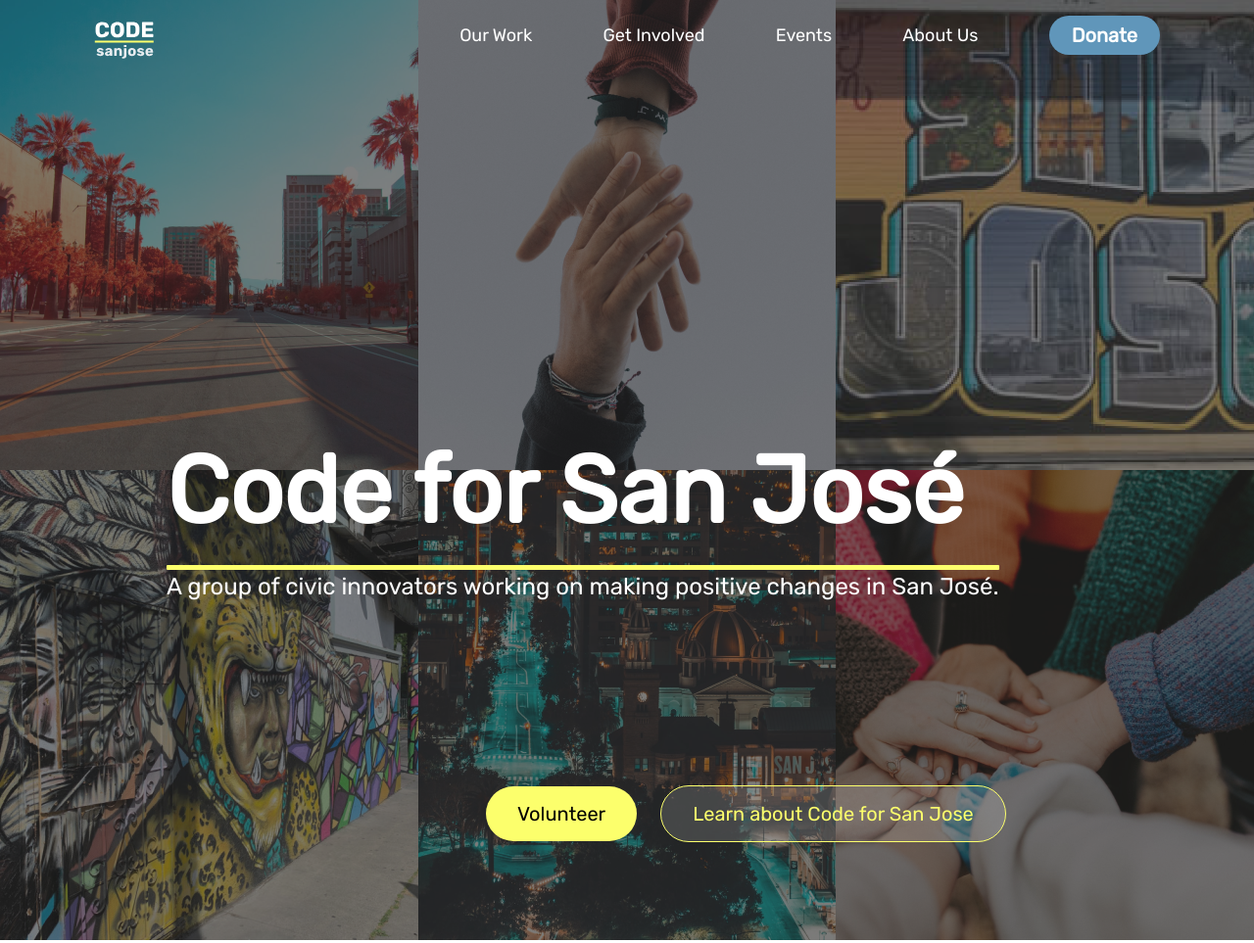
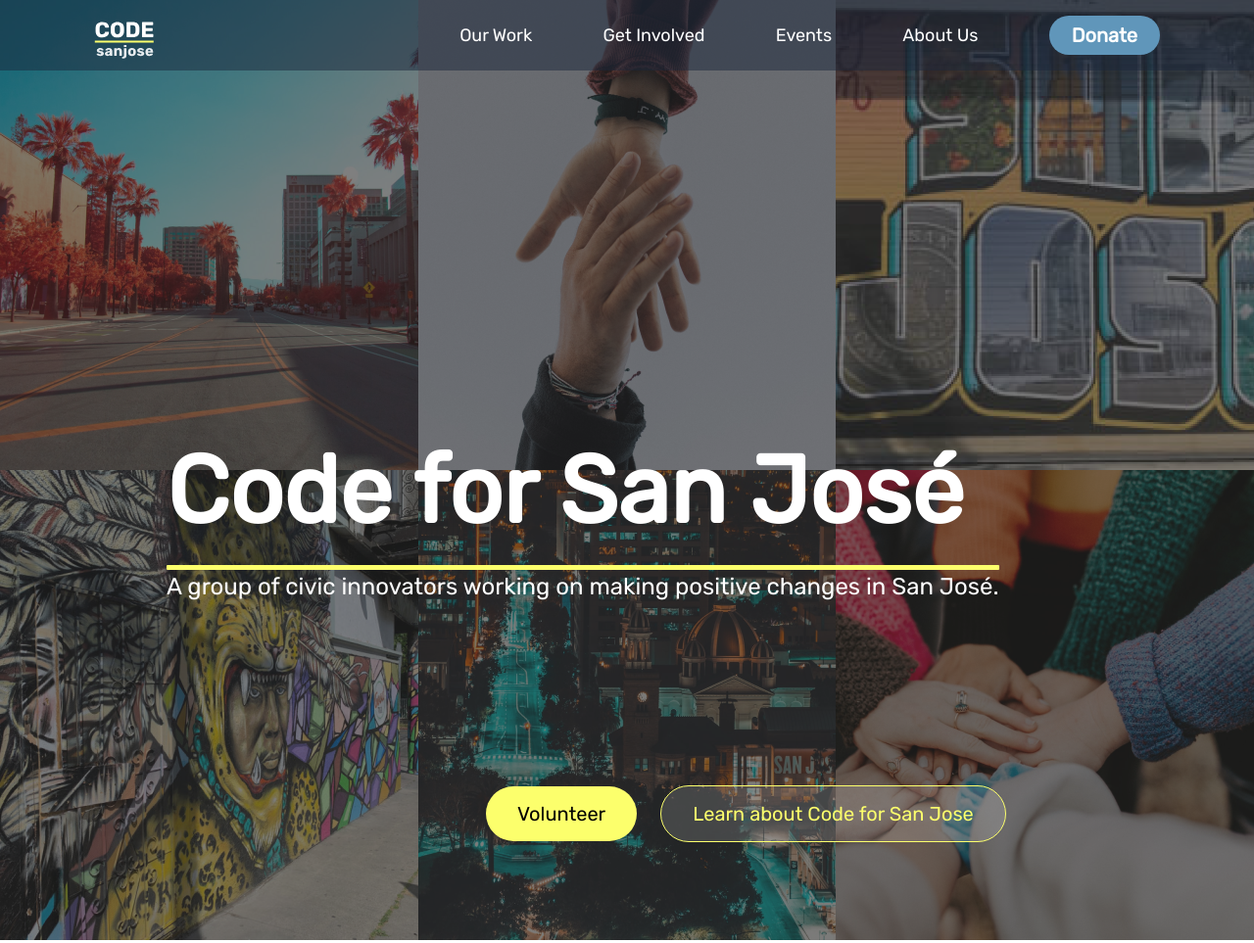
Before and after one commit to codeforsanjose/cfsj-website-v2, a Gatsby site: page / in a window 1280 px wide. Shown: the top 963 px of the page at 98% size. Built offline with nearby package versions, Linux system fonts and the light colour scheme; Gatsby itself is replaced by a stand-in of ours.

Commit message:
fix(navbar): change navbar background color

```diff
--- a/src/components/Navbar.jsx
+++ b/src/components/Navbar.jsx
@@ -1,4 +1,4 @@
-import React, { useState, useEffect } from "react";
+import React, { useState } from "react";
 import { Link } from "gatsby";
 import styled from "styled-components";
 import { StaticImage } from "gatsby-plugin-image";
@@ -9,7 +9,7 @@ export const NavbarStyleContainer = styled.div`
 	position: fixed;
 	top: 0;
 	transition: background-color 0.25s;
-	background-color: ${(props) => props.bgColor};
+	background-color: rgba(27, 38, 59, 0.5);
 	z-index: 999;
 	> nav {
 		display: flex;
@@ -80,16 +80,6 @@ export const NavbarStyleContainer = styled.div`
 `;
 const Navbar = () => {
 	const [show, setShow] = useState(false);
-	const [navbarColor, setNavbarColor] = useState(false);
-
-	const changeNavbarBackgroundColor = () => {
-		console.log(window.scrollY);
-		if (window.scrollY >= 72) {
-			setNavbarColor(true);
-		} else {
-			setNavbarColor(false);
-		}
-	};
 
 	const handleNavbarClick = () => {
 		if (show) {
@@ -97,18 +87,8 @@ const Navbar = () => {
 		}
 	};
 
-	useEffect(() => {
-		window.addEventListener("scroll", changeNavbarBackgroundColor);
-
-		return () => {
-			window.removeEventListener("scroll", changeNavbarBackgroundColor);
-		};
-	}, []);
-
 	return (
-		<NavbarStyleContainer
-			bgColor={navbarColor ? "rgba(255,255,255,0.1)" : "transparent"}
-		>
+		<NavbarStyleContainer>
 			<nav>
 				<div className='nav-logo'>
 					<Link to='/'>
```
